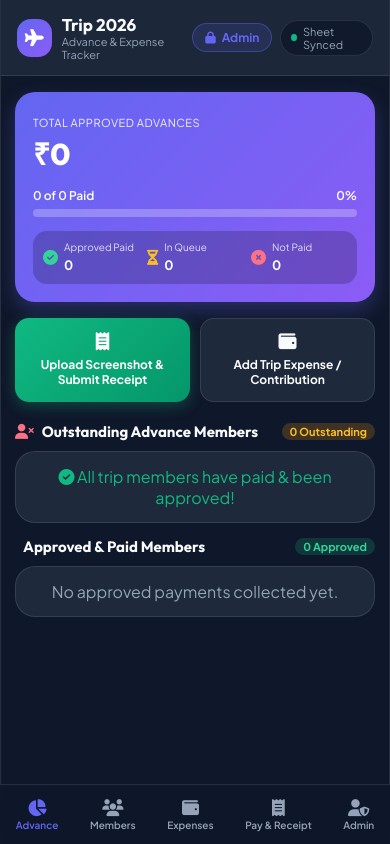
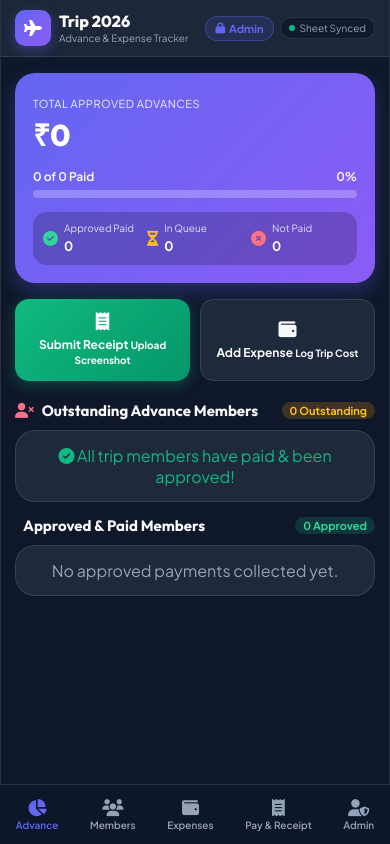
Before and after one commit to sathish0508/Trip-2026, a plain HTML site: page index.html in a window 390 px wide. Drawn offline with Linux system fonts and the light colour scheme; no server answers; some icons are missing.

Commit message:
Refine header spacing, button labels, and pill badges for mobile UI responsiveness

```diff
--- a/index.html
+++ b/index.html
@@ -101,11 +101,17 @@
                 <div class="action-grid">
                     <button class="action-btn primary" id="btnQuickPay">
                         <i class="fa-solid fa-receipt"></i>
-                        <span>Upload Screenshot & Submit Receipt</span>
+                        <div class="action-btn-text">
+                            <strong>Submit Receipt</strong>
+                            <small>Upload Screenshot</small>
+                        </div>
                     </button>
                     <button class="action-btn secondary" id="btnQuickExpense">
                         <i class="fa-solid fa-wallet"></i>
-                        <span>Add Trip Expense / Contribution</span>
+                        <div class="action-btn-text">
+                            <strong>Add Expense</strong>
+                            <small>Log Trip Cost</small>
+                        </div>
                     </button>
                 </div>
 
--- a/styles.css
+++ b/styles.css
@@ -70,7 +70,7 @@ body {
 
 /* Top App Bar */
 .app-bar {
-    padding: 14px 16px;
+    padding: 10px 14px;
     background: rgba(30, 41, 59, 0.95);
     backdrop-filter: blur(16px);
     -webkit-backdrop-filter: blur(16px);
@@ -81,57 +81,65 @@ body {
     position: sticky;
     top: 0;
     z-index: 100;
-    padding-top: max(14px, env(safe-area-inset-top));
+    padding-top: max(10px, env(safe-area-inset-top));
 }
 
 .app-bar-brand {
     display: flex;
     align-items: center;
-    gap: 10px;
+    gap: 8px;
+    min-width: 0;
 }
 
 .app-logo {
-    width: 38px;
-    height: 38px;
+    width: 36px;
+    height: 36px;
     background: var(--primary-gradient);
-    border-radius: var(--radius-md);
+    border-radius: 10px;
     display: flex;
     align-items: center;
     justify-content: center;
-    font-size: 17px;
+    font-size: 16px;
     color: #fff;
+    flex-shrink: 0;
+    box-shadow: 0 4px 12px rgba(99, 102, 241, 0.35);
 }
 
 .app-bar-brand h1 {
     font-family: var(--font-heading);
-    font-size: 17px;
-    font-weight: 700;
+    font-size: 16px;
+    font-weight: 800;
+    white-space: nowrap;
+    line-height: 1.2;
 }
 
 .subtext {
-    font-size: 11px;
+    font-size: 10px;
     color: var(--text-secondary);
+    white-space: nowrap;
 }
 
 .header-right {
     display: flex;
     align-items: center;
-    gap: 8px;
+    gap: 6px;
+    flex-shrink: 0;
 }
 
 .admin-btn {
     display: flex;
     align-items: center;
-    gap: 6px;
-    padding: 6px 12px;
+    gap: 4px;
+    padding: 5px 9px;
     background: rgba(99, 102, 241, 0.15);
     border: 1px solid rgba(99, 102, 241, 0.4);
     color: var(--primary);
     border-radius: var(--radius-full);
     font-family: var(--font-body);
-    font-size: 12px;
+    font-size: 11px;
     font-weight: 700;
     cursor: pointer;
+    white-space: nowrap;
 }
 
 .admin-btn.unlocked {
@@ -143,16 +151,17 @@ body {
 .sync-pill {
     display: flex;
     align-items: center;
-    gap: 6px;
-    padding: 4px 10px;
+    gap: 5px;
+    padding: 4px 8px;
     background: rgba(15, 23, 42, 0.8);
     border: 1px solid var(--border-color);
     border-radius: var(--radius-full);
-    font-size: 11px;
+    font-size: 10px;
     color: var(--text-secondary);
+    white-space: nowrap;
 }
 
-.dot { width: 7px; height: 7px; border-radius: 50%; }
+.dot { width: 6px; height: 6px; border-radius: 50%; flex-shrink: 0; }
 .dot.offline { background: var(--amber); }
 .dot.online { background: var(--emerald); }
 
```
